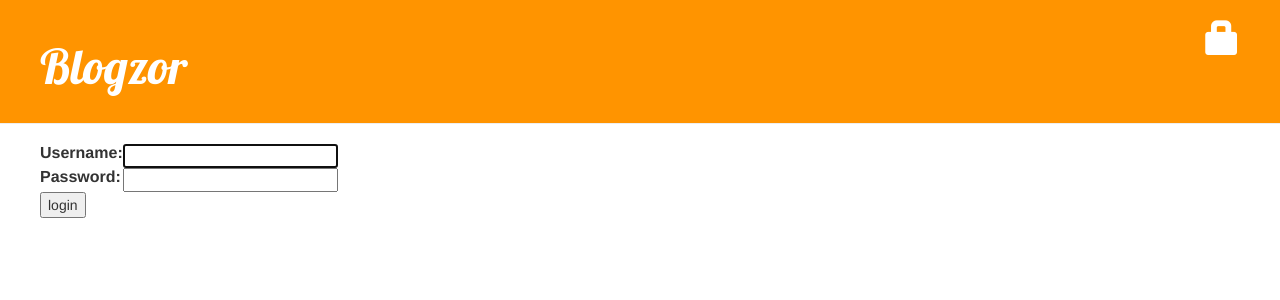
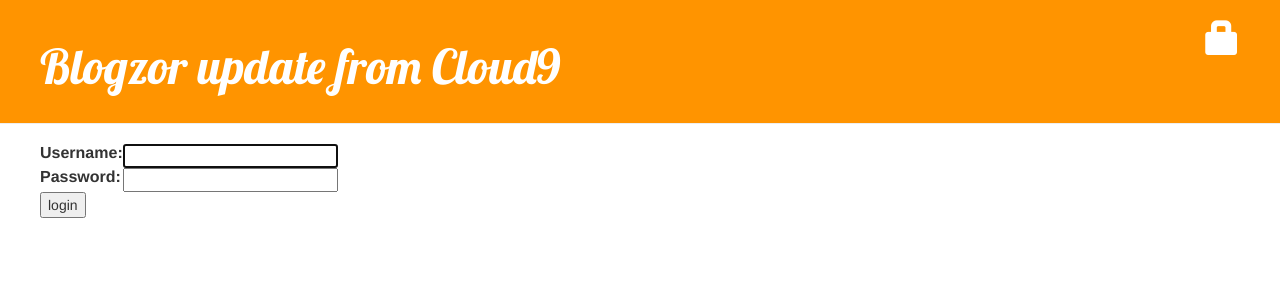
Before and after one commit to venkor/courier, a Django app: page /accounts/login/?next=/packages/1/ in a window 1280 px wide. Shown: the top 300 px of the page. Run offline with Django 3.2, Linux system fonts and the light colour scheme; some libraries are stand-ins or nearby versions.

Commit message:
Commit from Cloud9

```diff
--- a/blog/templates/blog/base.html
+++ b/blog/templates/blog/base.html
@@ -31,7 +31,7 @@
 		    {% else %}
 		    <a href="{% url 'login' %}" class="top-menu"><span class="glyphicon glyphicon-lock"></span></a>
 		    {% endif %}
-		    <h1><a href="{% url 'blog.views.post_list' %}">Blogzor</a></h1>
+		    <h1><a href="{% url 'blog.views.post_list' %}">Blogzor update from Cloud9</a></h1>
 		</div>
 	    <div class="content">
 	        <div class="row">
```
